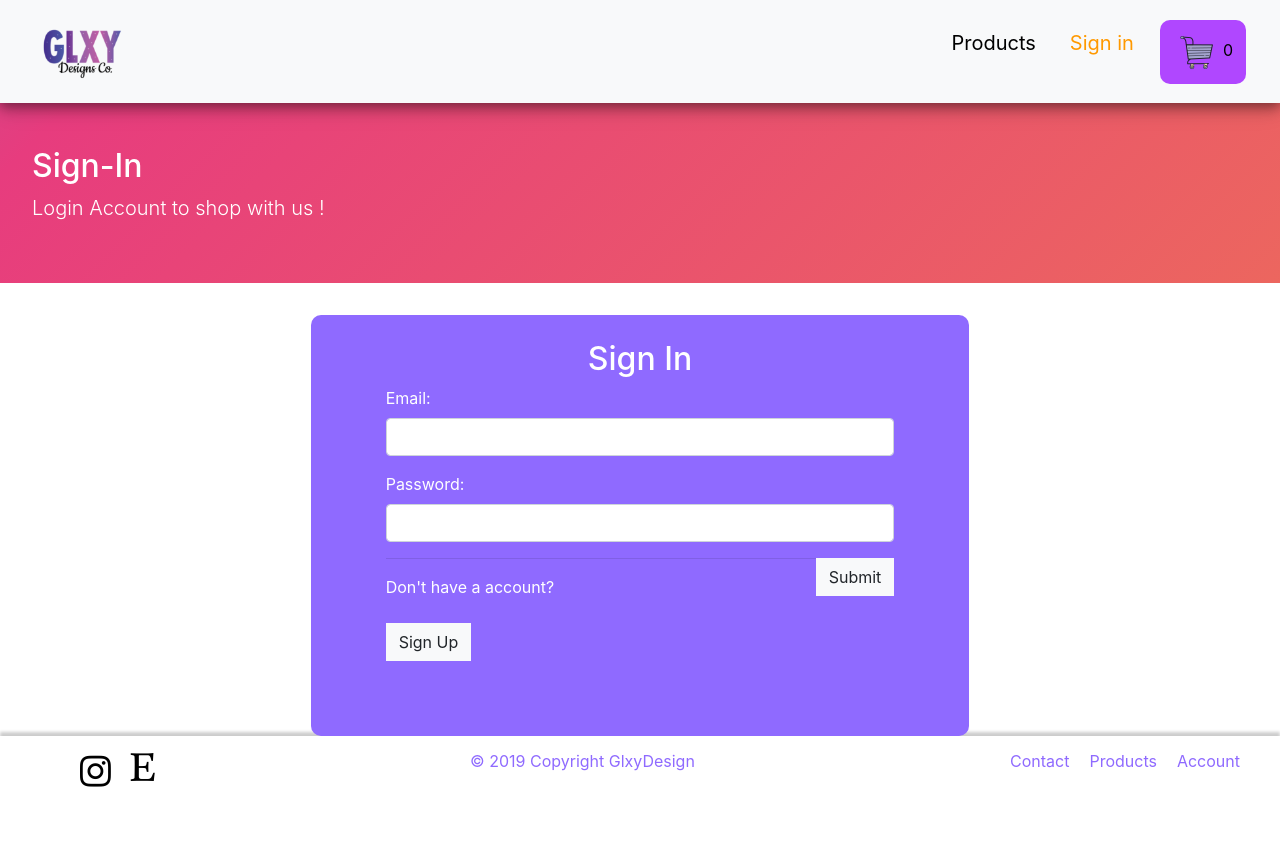
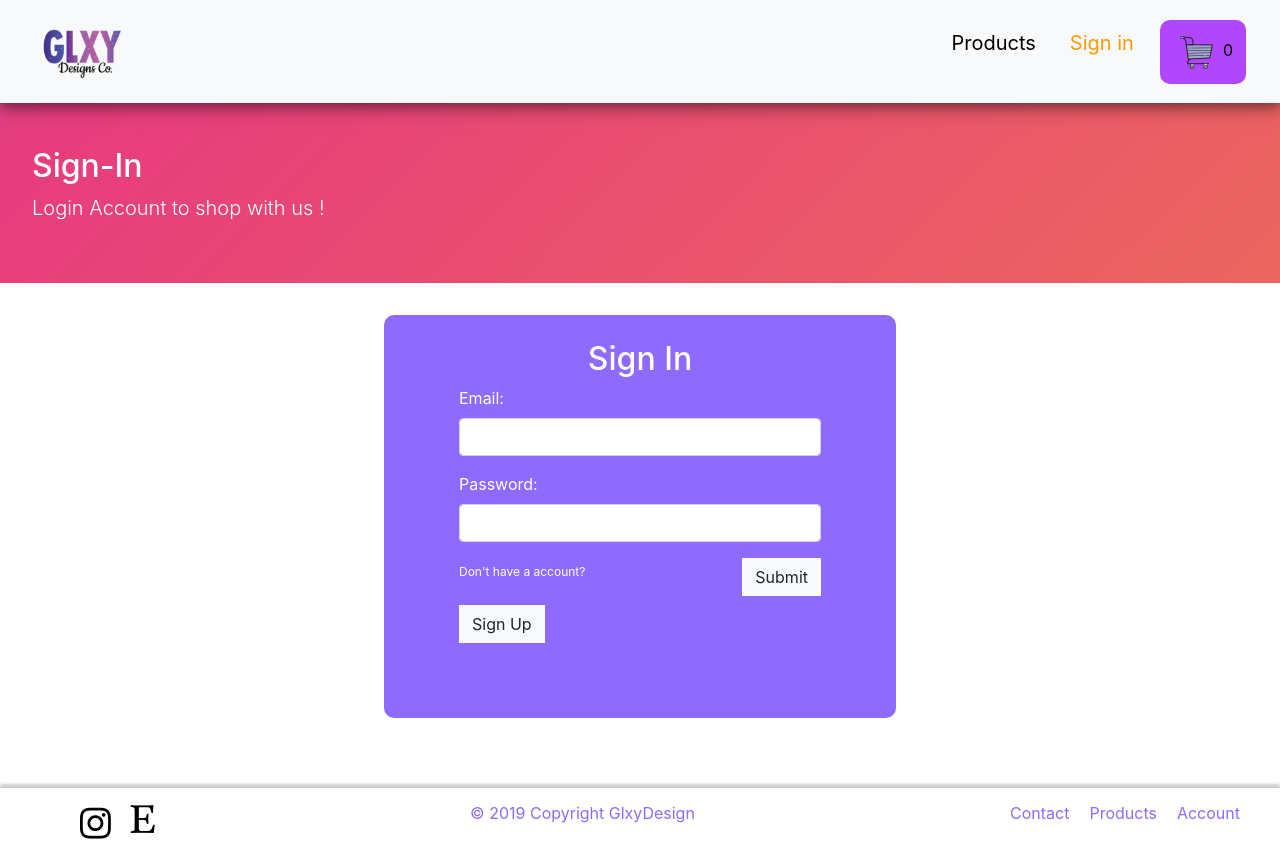
Before and after one commit to DanteDelgadillo/glxyDesignFrontend, a React (Create React App) app: page /signin in a window 1280 px wide. Before the commit the page ends 806 px from the top, so only its background shows below. Built offline with nearby package versions, Linux system fonts and the light colour scheme; no server answers.

Commit message:
css update and card update

```diff
--- a/src/core/Card2.js
+++ b/src/core/Card2.js
@@ -38,7 +38,7 @@ const Card2 = ({ product,
     }
 
     const showStock = (quantity) => {
-        return (quantity > 0 ? <span className="badge badge-primary badge-pill">In Stock</span> : <span badge badge-primary badge-pill>Out of Stock</span>
+        return (quantity > 0 ? <span className="badge badge-primary badge-pill">In Stock {quantity}</span> : <span badge badge-primary badge-pill>Out of Stock</span>
 
         )
     }
--- a/src/core/Home.js
+++ b/src/core/Home.js
@@ -43,7 +43,7 @@ const Home = () => {
         <div>
             <Layout title="Home Page" description="Node react Ecomerce app" className=""></Layout>
 
-            <h2 className="mb-4"> Best Sellers</h2>
+            <h2 className="pName"> Best Sellers:</h2>
             <div className="homeContainer">
                 {productsBySell.map((product, i) => (
                     <div key={i} >
@@ -57,7 +57,7 @@ const Home = () => {
             <hr />
             <hr />
 
-            <h2 className="mb-4"> New Arrivals</h2>
+            <h2 className="pName"> New Arrivals:</h2>
             <div className="homeContainer">
                 {productsByArrival.map((product, i) => (<div key={i} >
                     <Card2 product={product}></Card2>
--- a/src/core/Product.js
+++ b/src/core/Product.js
@@ -45,13 +45,13 @@ const Product = (props) => {
 
             <div className="row">
                 <div className="col-8">
-                    {product && product.description && <Card product={product} showViewProductButton={false} />}
+                    {product && product.description && <Card2 product={product} showViewProductButton={false} />}
                 </div>
                 <div className="col-4">
                     <h4>Related Products</h4>
                     {realtedProduct.map((p, i) => (
                         <div className="mb-3">
-                            <Card key-={i} product={p}></Card>
+                            <Card2 key-={i} product={p}></Card2>
                         </div>
                     ))}
                 </div>
--- a/src/core/Shop.js
+++ b/src/core/Shop.js
@@ -119,10 +119,11 @@ const Shop = () => {
     }
 
     return (
-        <Layout
+        <div>
+            <Layout
 
-            title="Product Page" description=" Ecomerce app" className="container-fluid"
-        >
+                title="Product Page" description=" Ecomerce app" className="container-fluid"
+            >   </Layout>
 
             <div>
                 <form className="searchBar">
@@ -140,13 +141,14 @@ const Shop = () => {
                 </form>
             </div>
 
-            <div className=" filter-box">
+            <div class="searcContainer">
                 <div>
                     <h3>Filter By Categories </h3>
                     <ul>
                         <CheckBox categories={categories} handleFilters={filters =>
                             handleFilters(filters, 'category')} />
                     </ul>
+
                 </div>
                 <div>
                     <h3>Filter By Price Range </h3>
@@ -160,9 +162,11 @@ const Shop = () => {
                         />
                     </ul>
                 </div>
+
             </div>
+
             <div >
-                <h2 className="mb-4">Products</h2>
+                <h2 className="pName">Products:</h2>
                 <div className="homeContainer">
                     {currentPost.map((product, i) => (
 
@@ -180,8 +184,8 @@ const Shop = () => {
                 />
             </div>
 
+        </div>
 
-        </Layout>
     )
 }
 
--- a/src/index.css
+++ b/src/index.css
@@ -1,5 +1,9 @@
-
-
+body{
+    min-height: 100vh; /* will cover the 100% of viewport */
+    display: block;
+    position: relative;
+    padding-bottom: 140px; /* height of your footer */
+}
 .filter-box{
     padding-left: 50px;
 }
@@ -60,6 +64,7 @@
 .homeContainer{
     display: flex;
     flex-wrap: wrap;
+    justify-content: center;
 }
 .top{
     height: 600px;
@@ -83,6 +88,9 @@ object-fit:cover;
     margin-top: 60px;
 }
 
+.pName{
+    margin-left: 50px
+}
  /**
   * product image on card
   */
@@ -99,6 +107,11 @@ object-fit:cover;
      }
  }
 
+ @media only screen and (max-width: 420px) {
+    .top {
+        width: 300px;
+    }
+}
  /**
   * jumbotron animation
   */
@@ -122,6 +135,24 @@ object-fit:cover;
     width: 75%;
     margin: 0 auto;
     padding-bottom: 25px;
+}
+
+.searcContainer {
+    display: flex;
+    flex-wrap: wrap;
+    justify-content: center;
+  }
+
+  .searcContainer > div {
+    margin-left: 100px;
+    width: 300px;
+
+  }
+
+  @media only screen and (max-width: 800px) {
+    .searcContainer > div {
+        margin-left: 0px;
+    }
 }
  /* *********** product page *********** */
  .productT{
@@ -172,8 +203,16 @@ font-size: 20px;
     color: white;
     border-radius: 10px;
     padding: 25px 75px 75px 75px;
-    width: 80%
+    width: 40%
 }
+
+@media only screen and (max-width: 1024px) {
+    .sign {
+        width: 100%;
+        padding: 20px 20px 20px 20px;
+    }
+}
+
  /* ************test******** */
 /* Footer legal */
 .ft-legal {
@@ -202,10 +241,14 @@ font-size: 20px;
   } */
 
   footer {
+    position: absolute;
+    bottom: 0;
+    width: 100%;
     background-color: #555;
     color: #bbb;
     line-height: 1;
   box-shadow: 0px -4px 3px rgba(0, 0, 0, 0.200);
+
   }
 
   .fontF{
--- a/src/user/Signin.js
+++ b/src/user/Signin.js
@@ -56,11 +56,12 @@ const Signin = () => {
                     <label className="text">Password:</label>
                     <input onChange={handleChange("password")} type="Password" className="form-control" value={password}></input>
                 </div>
+                <button onClick={clickSubmit} className="btn btn-light pull-right">Submit</button>
             </form>
-            <button onClick={clickSubmit} className="btn btn-light pull-right">Submit</button>
-            <hr />
+
+
             <div className="form-group">
-                <label className="text">Don't have a account?</label>
+                <label style={{ fontSize: "12px" }} className="text">Don't have a account?</label>
 
 
             </div>
@@ -95,12 +96,13 @@ const Signin = () => {
 
 
     return (
-        <Layout title="Sign-In" description="Login Account to shop with us !" className="container col-md-8 offset-md-2">
+        <div>
+            <Layout title="Sign-In" description="Login Account to shop with us !" className="container col-md-8 offset-md-2">    </Layout>
             {showLoading()}
             {showError()}
             {signUpForm()}
             {redirectUser()}
-        </Layout>
+        </div>
     );
 };
 
```
